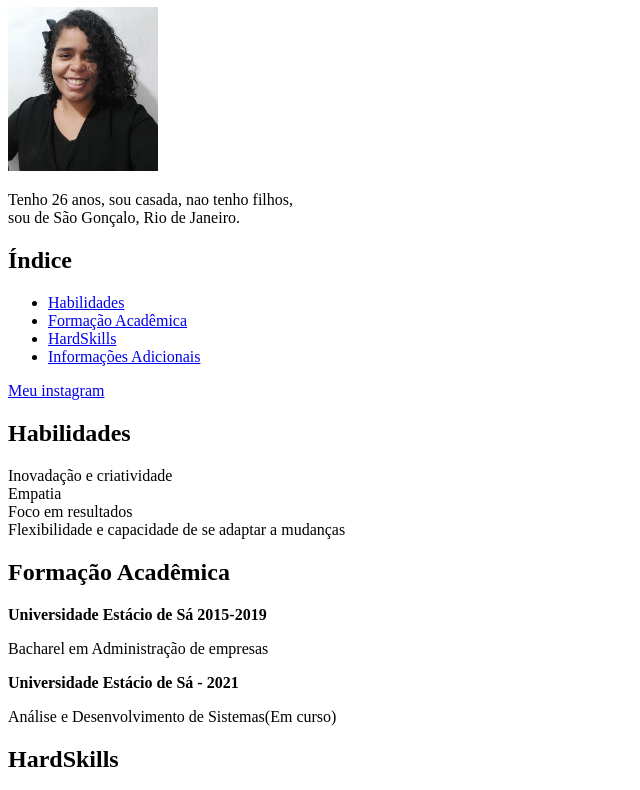
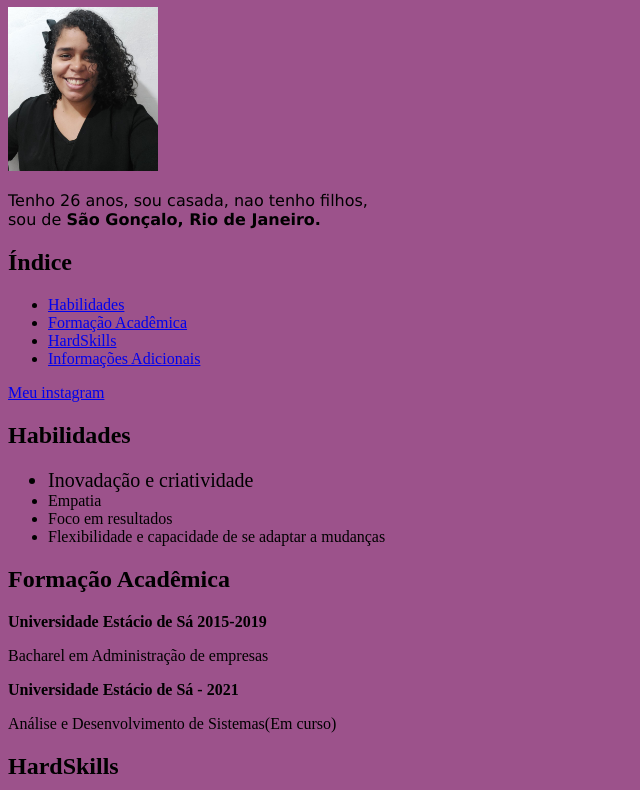
Before and after one commit to SamaraBastos/SamaraBastos.github.io, a plain HTML site: page index.html in a window 1280 px wide. Shown: the part 73-863 px from the top of the page, without its empty margins (0-640 px from the left). Drawn offline with Linux system fonts and the light colour scheme.

Commit message:
Portfolio

```diff
--- a/index.html
+++ b/index.html
@@ -2,9 +2,35 @@
 <html lang="pt-br">
 <head>
     <meta charset="UTF-8">
-    <title>Samara Bastos de Almeidat</title>
+    <title>Samara Bastos de Almeida</title>
     <style>
 
+  h1{
+    font-family: sans-serif;
+  }
+
+  #descrição{
+    font-family: Verdana, Geneva, Tahoma, sans-serif;
+  }
+
+  body{
+    background-color: #9C528B;
+  }
+
+  .lista {
+    font-size: 20px
+  }
+
+  .lista1 {
+    font-size: 22px
+  }
+
+  lista2{
+    font-size: 26px
+  }
+  .lista3{
+    font-size: 16px
+  }
 
 
     </style>
@@ -14,7 +40,7 @@
 
   <img src="/Minha foto.jpeg" width="150px" alt="Foto de Samara">
 
-  <p>Tenho 26 anos, sou casada, nao tenho filhos,<br> sou de São Gonçalo, Rio de Janeiro.</p>
+  <p id="descrição">Tenho 26 anos, sou casada, nao tenho filhos,<br> sou de <strong>São Gonçalo, Rio de Janeiro.</strong> </p>
 
   <h2>Índice</h2>
 
@@ -30,11 +56,12 @@
 
   <h2 id="Habilidades">Habilidades</h2>
 
-
-    <p>Inovadação e criatividade <br>
-      Empatia <br>
-      Foco em resultados <br>
-      Flexibilidade e capacidade de se adaptar a mudanças</p>
+  <ul>
+    <li  class="lista">Inovadação e criatividade </li>
+    <li class="lista4" >Empatia</li>
+    <li class="lista3">Foco em resultados</li>
+    <li class="lista2" >Flexibilidade e capacidade de se adaptar a mudanças</li>
+  </ul>
 
 
     <h2 id="Formação">Formação Acadêmica</h2>
```
